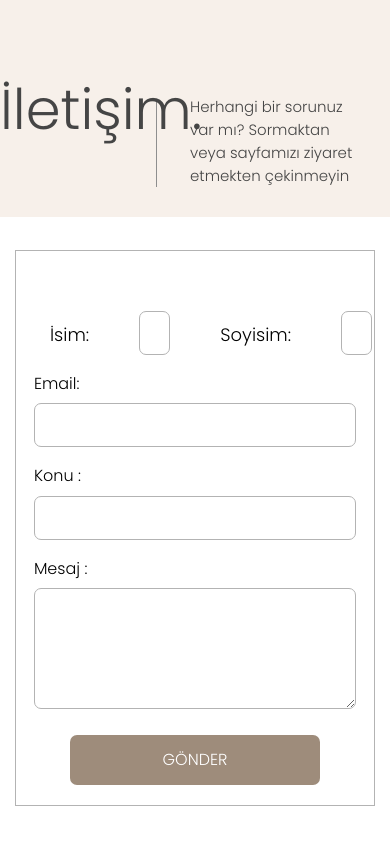
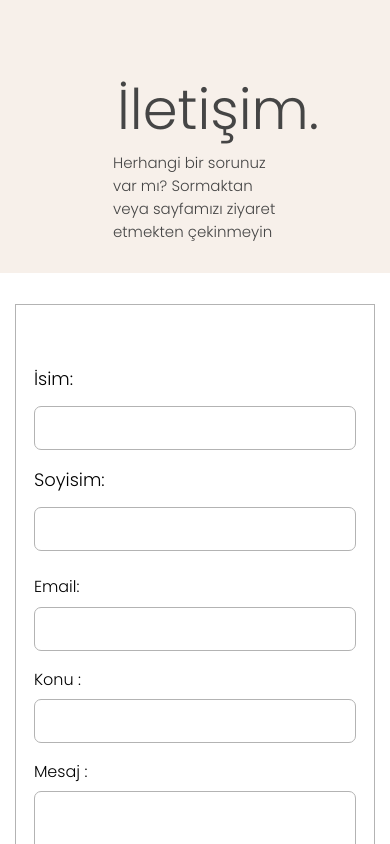
Before and after one commit to enescakar2148/tez, a React (Create React App) app: page /contact in a window 390 px wide. Shown: the top 844 px of the page. Built offline with nearby package versions, Linux system fonts and the light colour scheme.

Commit message:
responsive in contact page

```diff
--- a/src/css/contact.css
+++ b/src/css/contact.css
@@ -350,3 +350,65 @@
   #textie{
 
   }
+
+
+/* Responsive */
+
+/* Large */
+@media (min-width: 1201px) {
+
+}
+
+/* Desktop */
+@media (max-width: 1200px) {
+
+}
+
+/* Laptop */
+@media (max-width: 1050px) {
+
+}
+
+@media (max-width: 932px) {
+
+}
+
+
+@media (max-width: 900px) {
+
+}
+
+
+/* Tablets */
+@media (max-width: 780px) {
+    .hero-heading{
+      display: flex;
+      flex-direction: column;
+      align-items: center;
+      justify-content: center;
+    }
+
+    .hero-text{
+      border: none;
+    }
+
+    .nameSurname{
+      flex-direction: column;
+      gap: 0;
+      margin-left: auto;
+      margin-bottom: 2%;
+      width: 100%;
+    }
+    .wrap-input{
+      /* margin: 0; */
+    }
+    .labeler{
+      margin-left: 5%;
+    }
+}
+
+
+/* Phone */
+@media (max-width: 480px) {
+
+}
```
